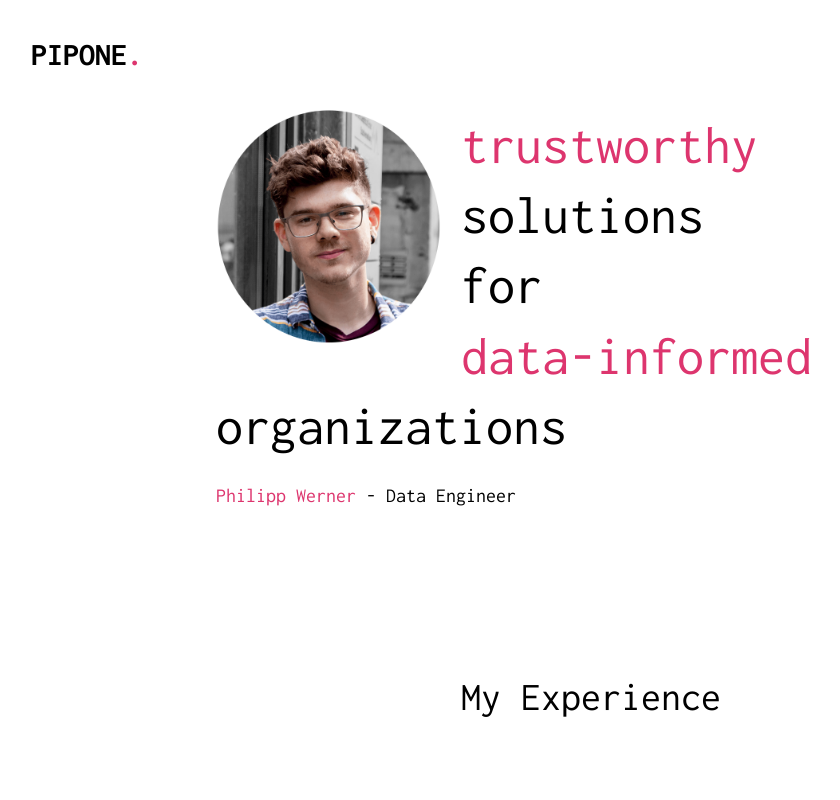
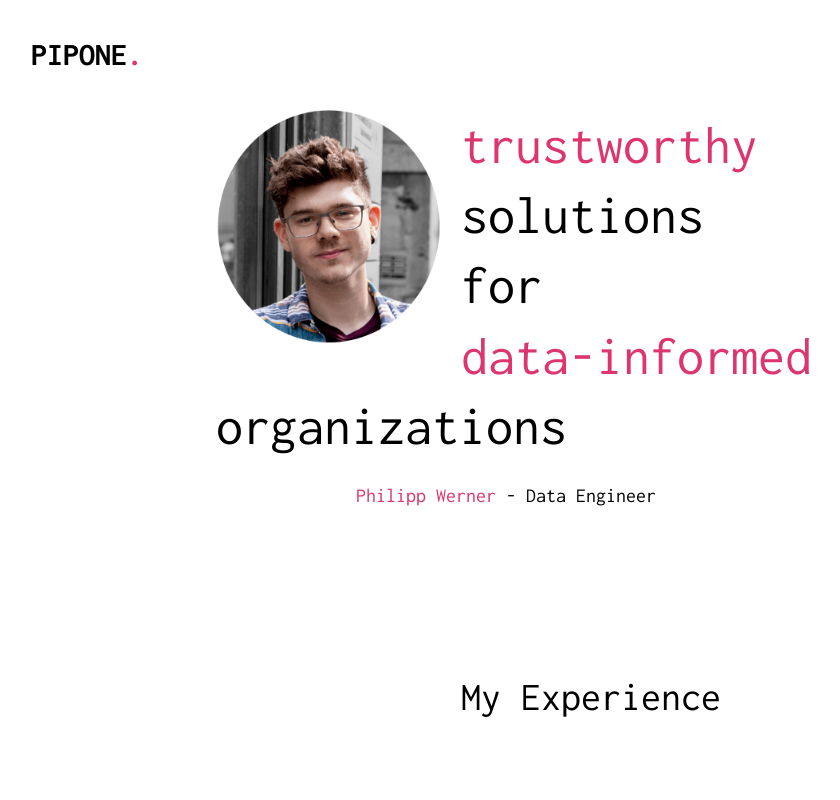
Before and after one commit to Pip-1/pip-1.github.io, a plain HTML site: page index.html in a window 1280 px wide. Shown: the top 800 px of the page, without its empty margins (49-889 px from the left). Drawn offline with Linux system fonts and the light colour scheme; files whose address does not match are found by name.

Commit message:
again header

```diff
--- a/index.html
+++ b/index.html
@@ -79,9 +79,14 @@
 							<!-- Display the image to the left of the first line of text -->
 							<img src="images/pip.png" alt="Pip Image" style="max-width: 30%; float: left; margin-right: 20px;">
 							<h1><a href="pip-1.github.com" target="_blank">trustworthy</a> solutions </br> for </br> <a href="pip-1.github.com" target="_blank">data-informed</a> organizations</h1>
-							<h2><a href="linkedin.com/pipone/" target="_blank">Philipp Werner</a> - Data Engineer</h2>
 						</div>
 					</div>
+					<div class="col-md-8 col-md-offset-2 text-left">
+						<div class="display-t">
+							<div class="display-tc animate-box" data-animate-effect="fadeIn">
+								<h2><a href="linkedin.com/pipone/" target="_blank">Philipp Werner</a> - Data Engineer</h2>
+							</div>
+						</div>
 		</div>
 	</header>
 
```
